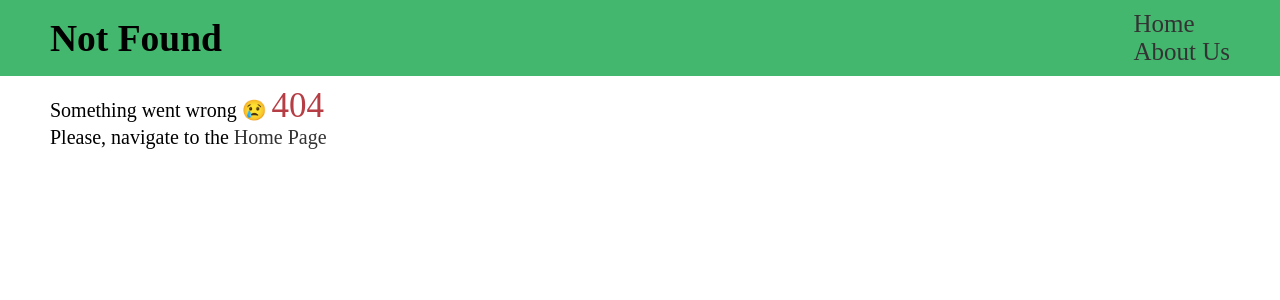
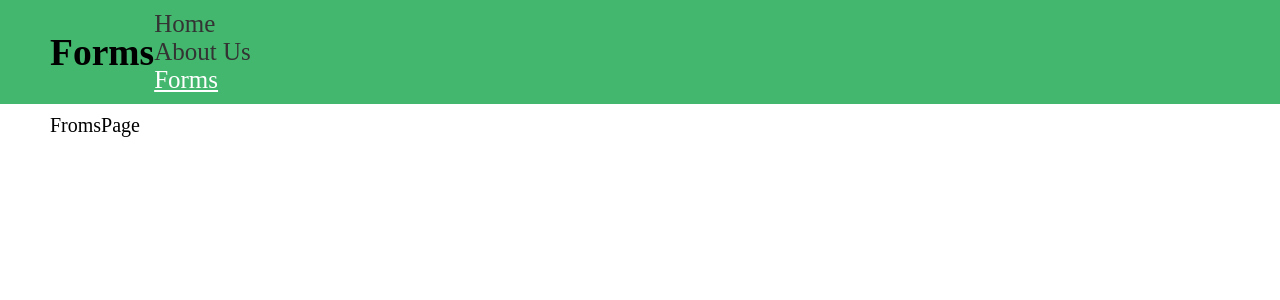
Before and after one commit to MOONcitizenX/react-stage3, a React (Vite) app: page /forms in a window 1280 px wide. Before the commit this address led to /404. Shown: the top 300 px of the page. Built offline with nearby package versions, Linux system fonts and the light colour scheme.

Commit message:
feat: add forms route and navLink

```diff
--- a/src/App.tsx
+++ b/src/App.tsx
@@ -4,6 +4,7 @@ import HomePage from './pages/HomePage';
 import Page404 from './pages/Page404';
 import { Routes, Route, Navigate } from 'react-router-dom';
 import Layout from './components/Layout';
+import FormsPage from './pages/FormsPage';
 
 export default class App extends Component {
   render() {
@@ -12,6 +13,7 @@ export default class App extends Component {
         <Route path="/" element={<Layout />}>
           <Route index element={<HomePage />} />
           <Route path="about" element={<AboutUsPage />} />
+          <Route path="forms" element={<FormsPage />} />
           <Route path="404" element={<Page404 />} />
           <Route path="*" element={<Navigate to="404" />} />
         </Route>
--- a/src/components/Header.module.css
+++ b/src/components/Header.module.css
@@ -6,8 +6,12 @@
 .nav {
   font-size: 2.5rem;
   display: flex;
-  justify-content: space-between;
+  /* justify-content: space-between; */
   align-items: center;
+}
+.nav-header {
+  margin-right: auto;
+  color: white;
 }
 
 .nav-list {
--- a/src/components/Header.tsx
+++ b/src/components/Header.tsx
@@ -9,10 +9,11 @@ export default class Header extends Component {
       <header className={s.header}>
         <div className="container">
           <nav className={s.nav}>
-            <h2>
+            <h2 className={s.navHeader}>
               <Routes>
                 <Route path="/" element={'Home'} />
                 <Route path="/about" element={'About Us'} />
+                <Route path="/forms" element={'Forms'} />
                 <Route path="*" element={'Not Found'} />
               </Routes>
             </h2>
@@ -27,6 +28,11 @@ export default class Header extends Component {
                   About Us
                 </NavLink>
               </li>
+              <li className={s.navItem}>
+                <NavLink to="/forms" className={s.navLink}>
+                  Forms
+                </NavLink>
+              </li>
             </ul>
           </nav>
         </div>
--- /dev/null
+++ b/src/pages/FormsPage.tsx
@@ -0,0 +1,8 @@
+import React, { Component } from 'react';
+import s from './FormsPage.module.css';
+
+export default class FormsPage extends Component {
+  render() {
+    return <div>FromsPage</div>;
+  }
+}
```
Also changed, not shown: src/pages/FormsPage.module.css (added).
